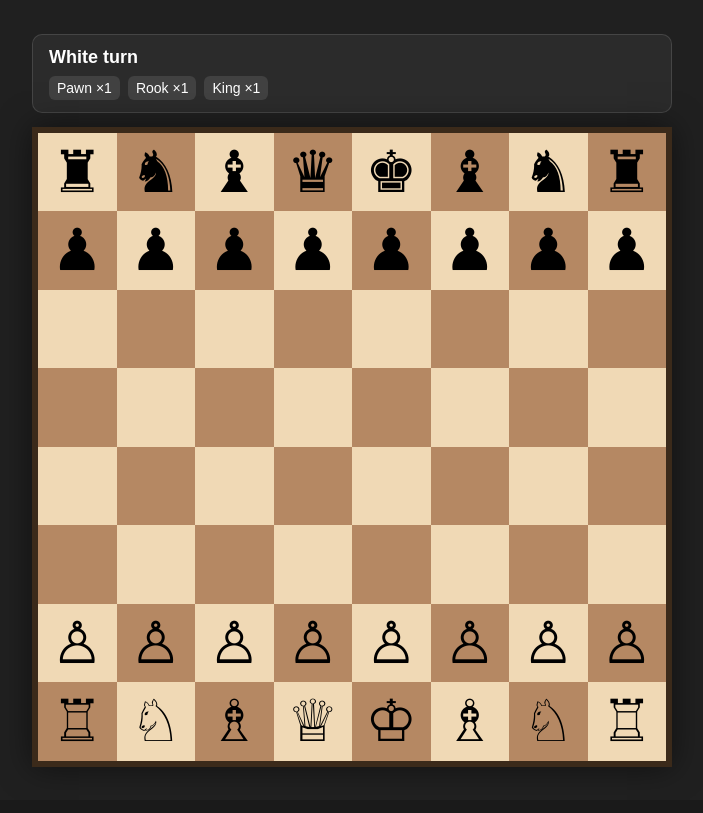
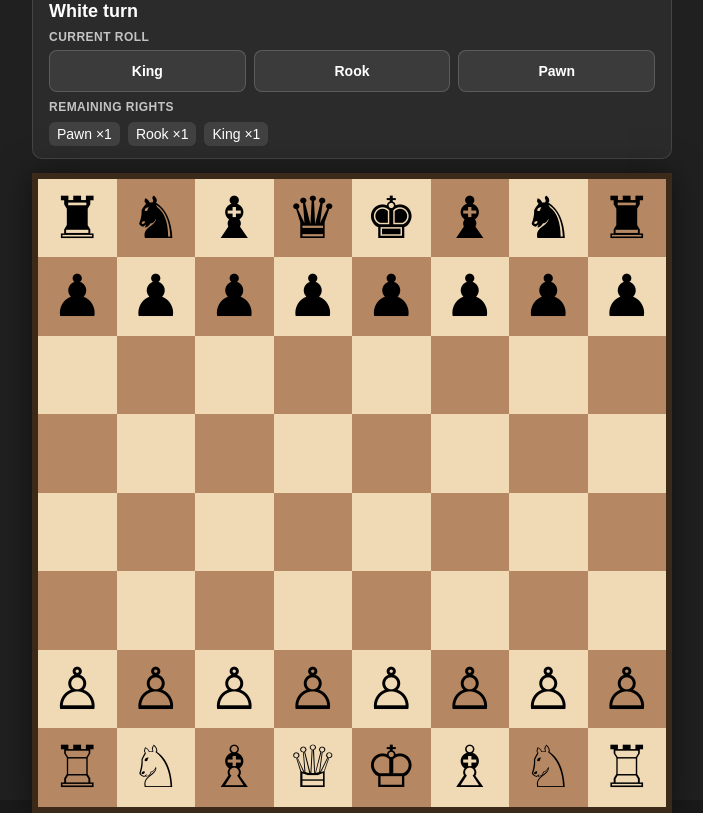
Before and after one commit to YigitSucuoglu/RollingDiceChess, a React (Vite) app: page /game in a window 1280 px wide. Shown: the whole page, without its empty margins (288-991 px from the left). Built offline with nearby package versions, Linux system fonts and the light colour scheme.

Commit message:
v0.4.9 - Display current roll slots

```diff
--- a/src/components/Board/Board.css
+++ b/src/components/Board/Board.css
@@ -26,6 +26,43 @@
 .winner-text{
     font-size:18px;
     font-weight:700;
+}
+
+.roll-section{
+    display:flex;
+    flex-direction:column;
+    gap:6px;
+}
+
+.panel-label{
+    color:rgba(255,255,255,.72);
+    font-size:12px;
+    font-weight:600;
+    letter-spacing:.04em;
+    text-transform:uppercase;
+}
+
+.roll-slots{
+    display:grid;
+    grid-template-columns:repeat(3,minmax(0,1fr));
+    gap:8px;
+}
+
+.roll-slot{
+    min-height:42px;
+    padding:8px;
+
+    display:flex;
+    align-items:center;
+    justify-content:center;
+
+    border:1px solid rgba(255,255,255,.16);
+    border-radius:8px;
+
+    background:rgba(255,255,255,.08);
+    font-size:14px;
+    font-weight:700;
+    text-align:center;
 }
 
 .rights-list{
@@ -104,3 +141,19 @@
 
     position:absolute;
 }
+
+@media (max-width:480px){
+    .turn-panel{
+        padding:10px;
+    }
+
+    .roll-slots{
+        gap:6px;
+    }
+
+    .roll-slot{
+        min-height:38px;
+        padding:6px 4px;
+        font-size:12px;
+    }
+}
--- a/src/components/Board/Board.tsx
+++ b/src/components/Board/Board.tsx
@@ -84,6 +84,24 @@ function Board() {
               {game.currentTurn === "white" ? "White" : "Black"} turn
             </div>
 
+            <div className="roll-section">
+              <div className="panel-label">Current roll</div>
+
+              <div className="roll-slots">
+                {game.currentRoll.map((pieceType, index) => (
+                  <div
+                    className="roll-slot"
+                    data-piece-type={pieceType}
+                    key={`${index}-${pieceType}`}
+                  >
+                    {RIGHT_LABELS.find(([type]) => type === pieceType)?.[1]}
+                  </div>
+                ))}
+              </div>
+            </div>
+
+            <div className="panel-label">Remaining rights</div>
+
             <div className="rights-list">
               {activeRights.map(([pieceType, label]) => (
                 <span className="right-item" key={pieceType}>
```
